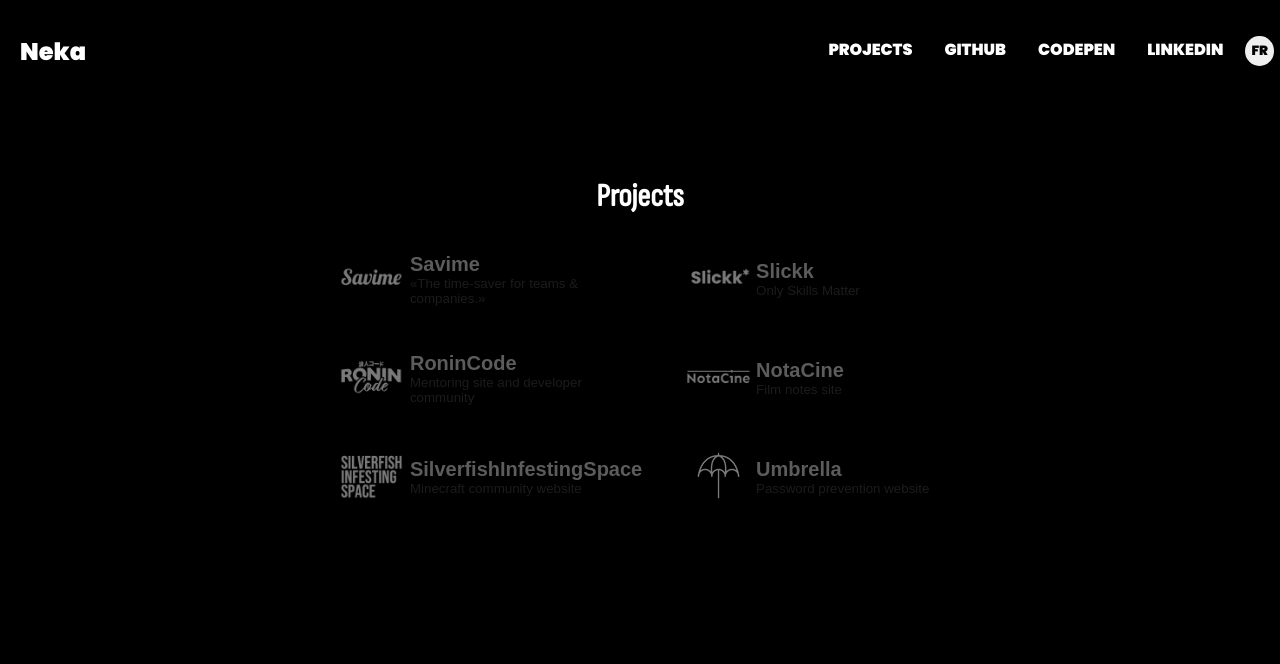
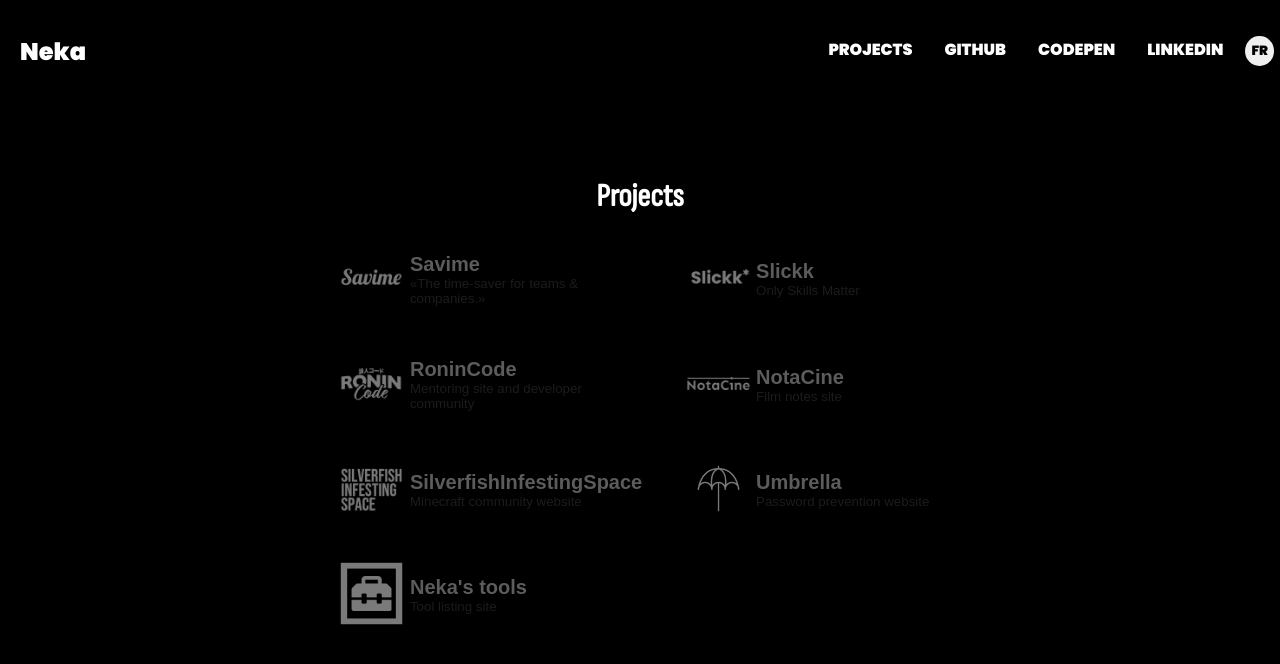
Before and after one commit to Nekall/personal-site, a React (Create React App) app: page /projects in a window 1280 px wide. Shown: the top 664 px of the page. Built offline with nearby package versions, Linux system fonts and the light colour scheme.

Commit message:
docs: add tools project

```diff
--- a/src/pages/Projects/index.jsx
+++ b/src/pages/Projects/index.jsx
@@ -7,6 +7,7 @@ import ronincode from "../../assets/images/projects/ronincode-grey.webp";
 import slickk from "../../assets/images/projects/slickk-grey.webp";
 import silverfish from "../../assets/images/projects/silverfish-grey.webp";
 import umbrella from "../../assets/images/projects/umbrella-grey.webp";
+import tools from "../../assets/images/projects/tools-grey.webp";
 import cross from "../../assets/images/icons/cross.svg";
 
 import notacineScreenshot from "../../assets/images/projects/notacine-screen.webp";
@@ -15,6 +16,7 @@ import ronincodeScreenshot from "../../assets/images/projects/ronincode-screen.w
 import slickkScreenshot from "../../assets/images/projects/slickk-screen.webp";
 import silverfishScreenshot from "../../assets/images/projects/silverfish-screen.webp";
 import umbrellaScreenshot from "../../assets/images/projects/umbrella-screen.webp";
+import toolsScreenshot from "../../assets/images/projects/tools-screen.webp";
 
 // Styles
 import styles from "../../styles/pages/Projects.module.scss";
@@ -76,6 +78,14 @@ const Projects = ({ lang }) => {
       github: "https://github.com/Nekall/Umbrella",
       link: "https://umbrella-neka.vercel.app/",
       screenshot: umbrellaScreenshot,
+    },
+    {
+      name: "Neka's tools",
+      description: lang === "fr" ? "Site de listing d'outils" : "Tool listing site",
+      details: lang === "fr" ? "Site de listing d'outils. Je fais des outils pour me faciliter la vie, et je vous les partages." : "Tool listing site. I make tools to make my life easier, and I share them with you.",
+      image: tools,
+      link: "https://tools.neka.dev/",
+      screenshot: toolsScreenshot,
     },
   ];
 
```
Also changed, not shown: src/assets/images/projects/tools-grey.webp (added), src/assets/images/projects/tools-screen.webp (added).
